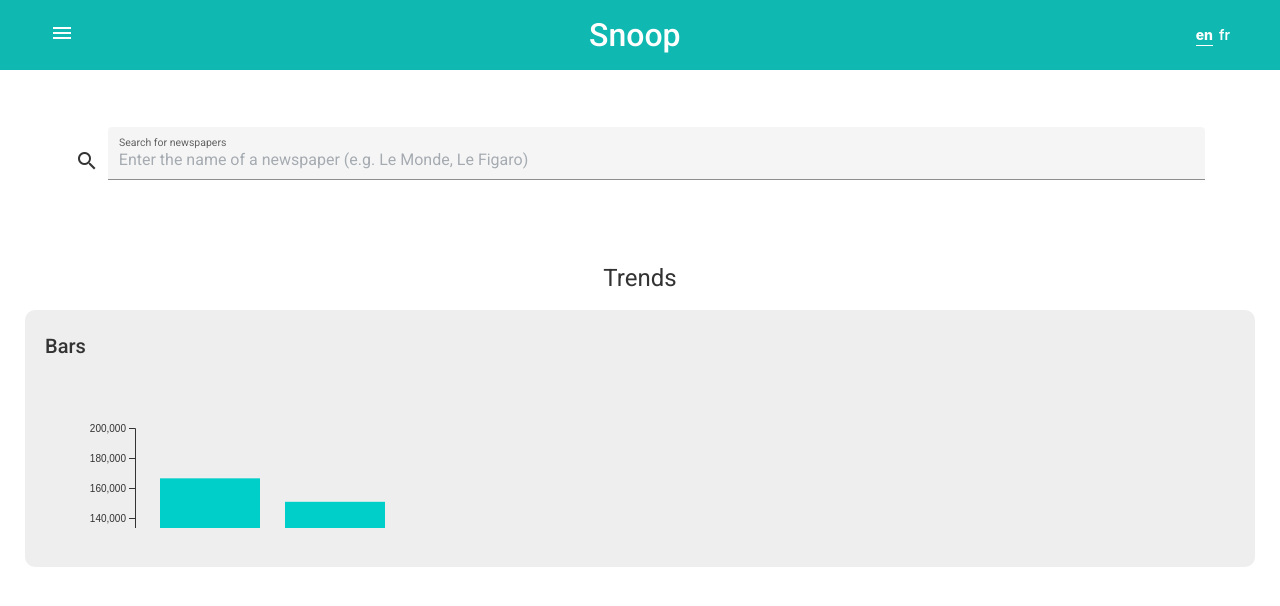
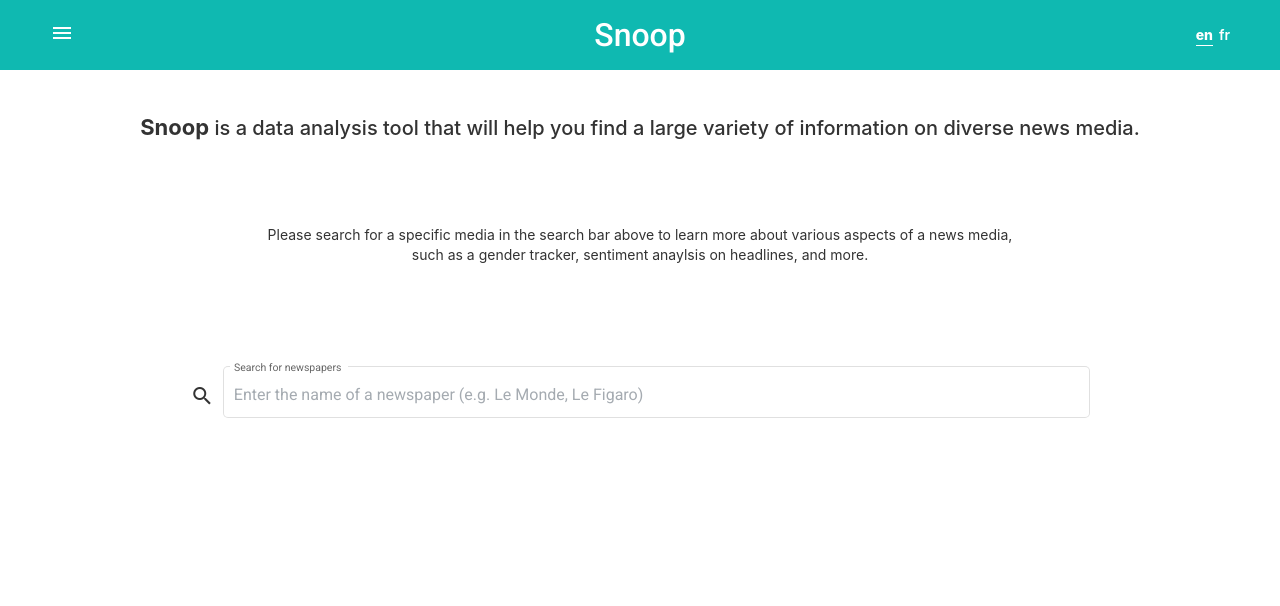
Before and after one commit to fquellec/SnoopApp, an Angular app: page / in a window 1280 px wide. Shown: the top 606 px of the page. Built offline with nearby package versions, Linux system fonts and the light colour scheme.

Commit message:
Small searchbar option + home page description

```diff
--- a/src/app/core/components/search-bar/search-bar.component.html
+++ b/src/app/core/components/search-bar/search-bar.component.html
@@ -1,7 +1,7 @@
 <div class="search-bar-component">
     <mat-icon class="search-icon" matPrefix>search</mat-icon>
-    <mat-form-field class="search-form" appearance="fill" [floatLabel]="'always'">
-        <mat-label>Search for newspapers</mat-label>
+    <mat-form-field class="search-form" [ngClass]="{'small': small}" [appearance]="small ? 'standard' : 'outline'" [floatLabel]="'always'">
+        <mat-label *ngIf="!small">Search for newspapers</mat-label>
         <input type="text" #searchInput [placeholder]='inputPlaceholder' matInput [matAutocomplete]="auto">
         <mat-autocomplete #auto="matAutocomplete">
             <mat-option *ngFor="let newspaper of newspaperOptions" [value]="newspaper" (click)="navigateToNewspaper(newspaper)">{{newspaper}}</mat-option>
--- a/src/app/core/components/search-bar/search-bar.component.scss
+++ b/src/app/core/components/search-bar/search-bar.component.scss
@@ -2,17 +2,31 @@
     padding: 0 50px;
     display: flex;
     align-items: center;
-    //box-shadow: 0 0 8px grey;
     border-radius: 5px;
 
     .search-form {
         padding-top: 10px;
         height: 60px;
         width: 100%;
-    }
 
-    .mat-form-field-label {
-        font-size: 16px !important;
+        &.small {
+            height: unset;
+            padding: 0;
+
+            ::placeholder {
+                font-size: 14px;
+            }
+
+            input.mat-input-element {
+                font-size: 14px;
+            }
+
+            mat-form-field.mat-form-field {
+                font-size: 14px;
+                height: 10px;
+                padding: 0;
+              }
+        }
     }
 
     .search-icon {
--- a/src/app/core/components/search-bar/search-bar.component.ts
+++ b/src/app/core/components/search-bar/search-bar.component.ts
@@ -1,6 +1,6 @@
 import { RoutingService } from './../../services/routing.service';
 import { NEWSPAPER_LIST } from './../../constants/newspaperslist';
-import { Component, AfterViewInit, ViewChild, ElementRef } from '@angular/core';
+import { Component, AfterViewInit, ViewChild, ElementRef, Input } from '@angular/core';
 import { faSearch } from '@fortawesome/free-solid-svg-icons';
 import { fromEvent } from 'rxjs';
 import { map, debounceTime } from 'rxjs/operators';
@@ -12,6 +12,7 @@
 })
 export class SearchBarComponent implements AfterViewInit {
 
+    @Input() small = false;
     @ViewChild('searchInput') searchInput!: ElementRef;
     public searchValue = '';
     public searchIcon = faSearch;
--- a/src/app/core/components/top-menu/top-menu.component.scss
+++ b/src/app/core/components/top-menu/top-menu.component.scss
@@ -4,8 +4,7 @@
     border-bottom: 1px solid white;
     color: white;
     display: grid;
-    grid-template-columns: max-content auto max-content;
-    justify-items: center;
+    grid-template-columns: repeat(3, 1fr);
     font-weight: 800;
     height: 50px;
     padding: 10px 50px;
@@ -19,13 +18,22 @@
         font-size: 32px;
         font-weight: 500;
         margin: 0;
+        justify-self: center;
     }
 
     #menuButton {
         cursor: pointer;
     }
 
+    #searchButton {
+        margin-left: 20px;
+        cursor: pointer;
+    }
+
     .right-items {
+        display: flex;
+        justify-self: flex-end;
+
         .languages {
             display: grid;
             grid-template-columns: repeat(2, max-content);
@@ -43,8 +51,4 @@
             }
         }
     }
-
-    ana-search-bar-component {
-        width: 100%;
-    }
   }
--- a/src/app/core/components/top-menu/top-menu.component.ts
+++ b/src/app/core/components/top-menu/top-menu.component.ts
@@ -10,6 +10,7 @@
 
     public languages = ['en', 'fr'];
     public selectedLanguage = 'en';
+    public searchOpened = false;
 
     constructor(private routingService: RoutingService) { }
 
@@ -24,4 +25,8 @@
         this.routingService.navigateToHomePage();
     }
 
+    public toggleSearch(): void {
+        this.searchOpened = !this.searchOpened;
+    }
+
 }
--- a/src/app/home/components/home-page/home-page.component.html
+++ b/src/app/home/components/home-page/home-page.component.html
@@ -1,6 +1,9 @@
 <ana-page-component>
     <div class="content">
+        <p class="description"><span class="snoop">Snoop</span> is a data analysis tool that will help you find a large variety of information on diverse news media.</p>
+        <p class="indication">Please search for a specific media in the search bar above to learn more about various aspects of a news media,<br>
+            such as a gender tracker, sentiment anaylsis on headlines, and more.
+        </p>
         <ana-search-bar-component></ana-search-bar-component>
-        <ana-trends></ana-trends>
     </div>
 </ana-page-component>
--- a/src/app/home/components/home-page/home-page.component.scss
+++ b/src/app/home/components/home-page/home-page.component.scss
@@ -1,4 +1,21 @@
 .content {
     display: grid;
     row-gap: 75px;
+
+    justify-content: center;
+
+    .description {
+        font-weight: 500;
+        font-size: 20px;
+    }
+
+    .indication {
+        text-align: center;
+    }
+
+    .snoop {
+        color: var(--primary);
+        font-weight: 700;
+        font-size: 22px;
+    }
 }
```
